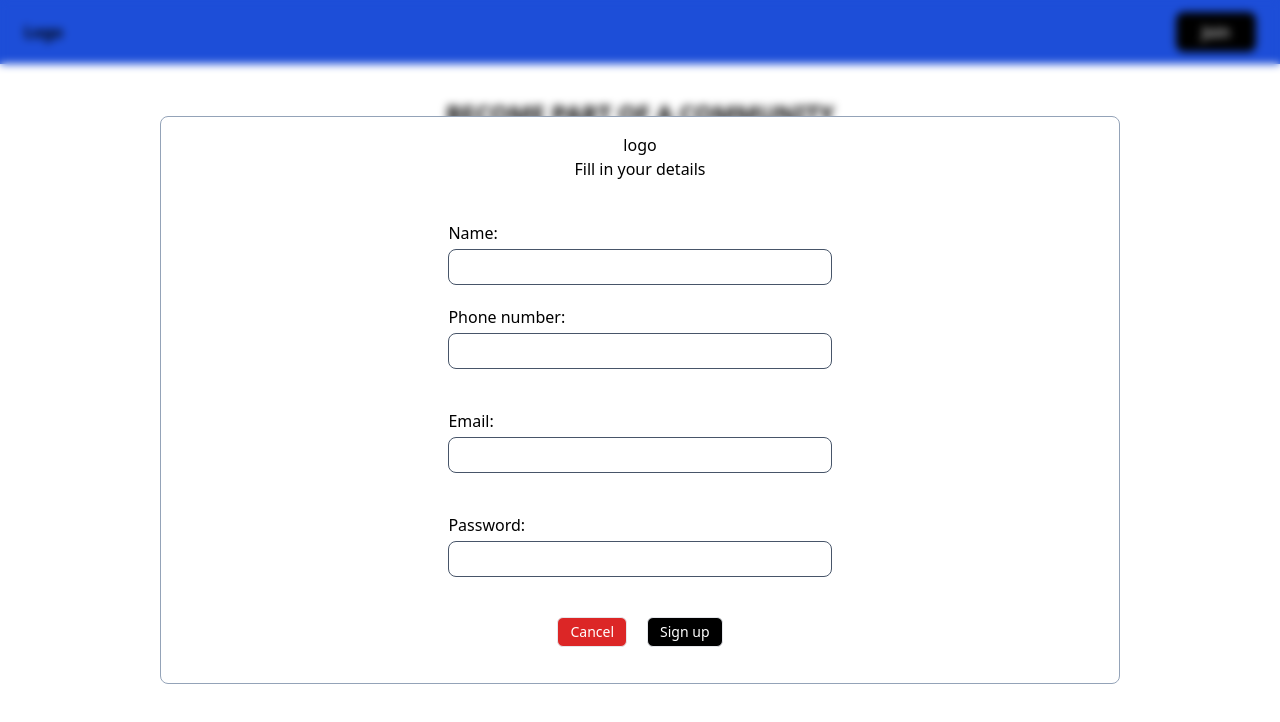
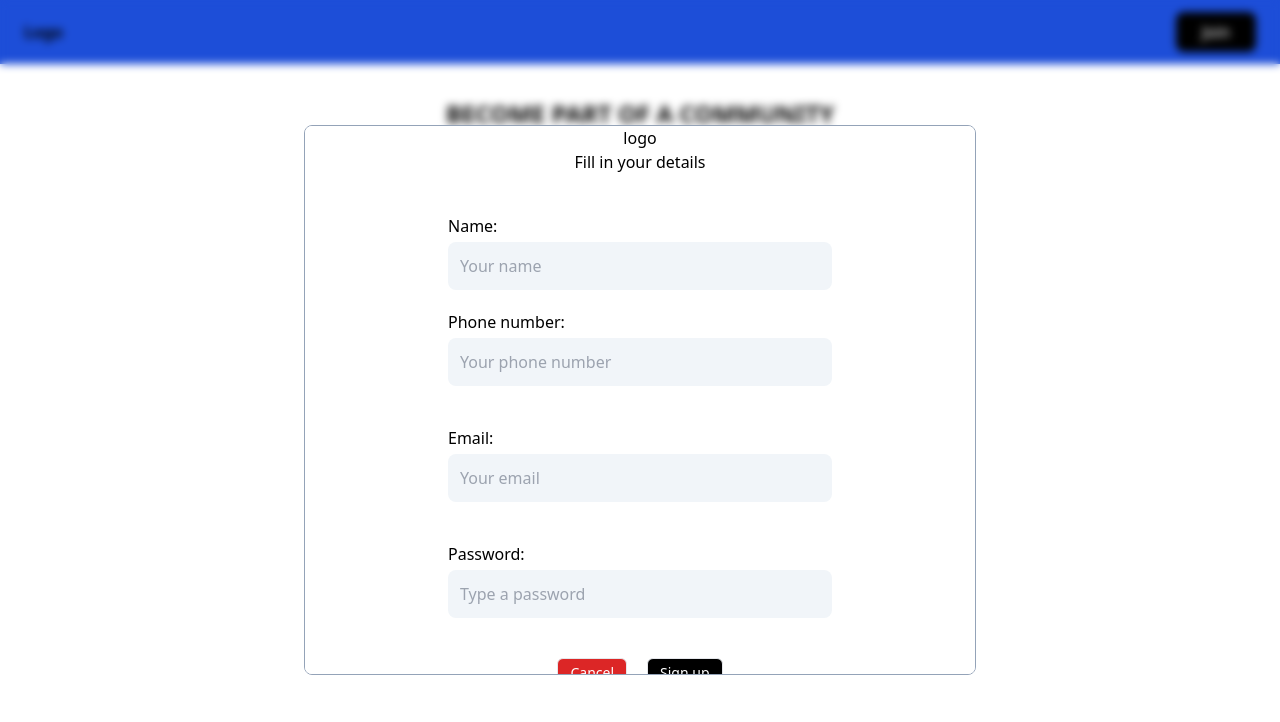
Before and after one commit to Bigchills/OAuth, a React (Vite) app: page / in a window 1280 px wide. Both pictures are taken after a click on the button "Create an account". Shown: the top 722 px of the page. Built offline with nearby package versions, Linux system fonts and the light colour scheme.

Commit message:
user data

```diff
--- a/src/Pages/Homepage.jsx
+++ b/src/Pages/Homepage.jsx
@@ -9,9 +9,7 @@ import axios from 'axios'
 const Homepage = () => {
   const location = useLocation();
   const navigate = useNavigate();
-  const [userData, setUserData]=useState()
-  const [loading, setLoading] = useState(true);
-  const [error, setError] = useState(null);
+
 
   useEffect(() => {
     const searchParams = new URLSearchParams(location.search);
@@ -20,11 +18,11 @@ const Homepage = () => {
     if (token) {
       // Store the token in localStorage
       localStorage.setItem('authToken', token);
-
       // Remove the token from the URL
       navigate('/home', { replace: true });
     }
   }, [location, navigate]);
+
 
   return (
     <div>
--- a/src/components/Auth.jsx
+++ b/src/components/Auth.jsx
@@ -1,10 +1,8 @@
 import axios from 'axios';
 import React from 'react'
-import { useEffect } from 'react';
-import { useState } from 'react';
+import { useEffect, useState } from 'react';
 import Loginmodal from './Loginmodal';
 import Newaccountmodal from './Newaccountmodal';
-import { useParams, useSearchParams, useNavigate } from 'react-router-dom';
 
 const Auth = () => {
     const redirect=async()=>{
@@ -22,20 +20,18 @@ const Auth = () => {
 
 
 
-
-
   return (
     <>
     <div className=" mt-20 w-3/4 mx-auto border-black space-y-2
                     ">
-        <div className='border-b border-slate-600 max-w-80 mx-auto' >
+        <div className='border-b border-slate-600 max-w-lg mx-auto' >
             <h2 className="text-xl font-semibold mb-2
                             ">
                 Join Today!
             </h2>
         </div>
         <div className="flex flex-col font-semibold py-4 px-2 space-y-2 max-w-80 mx-auto ">
-            <button className='border rounded-xl py-4 px-2  hover:bg-black hover:text-white' onClick={redirect} >
+            <button className='border  rounded-xl py-4 px-2  hover:bg-black hover:text-white' onClick={redirect} >
                 <a href="" className="flex items-center gap-1">
                 <svg className='' xmlns="http://www.w3.org/2000/svg" x="0px" y="0px" width="20" height="20" viewBox="0 0 48 48">
                     <path fill="#FFC107" d="M43.611,20.083H42V20H24v8h11.303c-1.649,4.657-6.08,8-11.303,
@@ -77,13 +73,13 @@ const Auth = () => {
         <div className="text-center space-y-4 font-semibold">
             <h3 className="mt-8">Already have an account?</h3>
             <button onClick={openLogin}
-            className="bg-transparent hover:bg-slate-200 w-2/6 rounded-xl font-semibold
+            className=" bg-transparent hover:bg-slate-200 w-2/6 rounded-xl font-semibold
                 border border-slate-300 py-2">
-                Sign in</button>
+                Sign in </button>
         </div>
     </div>
 
-    {openLoginModal && <Loginmodal closeModal={setOpenLoginModal} />}
+    {openLoginModal && <Loginmodal closeModa ={setOpenLoginModal} />}
     {openNewAccountModal && <Newaccountmodal closeModal={setOpenNewAccountModal}/>}
 
     </>
--- a/src/components/Bottomnav.jsx
+++ b/src/components/Bottomnav.jsx
@@ -2,7 +2,7 @@ import React from 'react'
 
 const Bottomnav = () => {
   return (
-    <div >
+    <div className="md:hidden" >
         <nav className="fixed w-full z-10 bottom-0 flex px-5 justify-around py-3 border border-solid">
             <div><svg className="hover:text-white hover:bg-black font-bold" class="w-6 h-6 text-gray-800 dark:text-white" aria-hidden="true" xmlns="http://www.w3.org/2000/svg" width="24" height="24" fill="none" viewBox="0 0 24 24">
                 <path stroke="currentColor" stroke-linecap="round" stroke-linejoin="round" stroke-width="2" d="m4 12 8-8 8 8M6 10.5V19a1 1 0 0 0 1 1h3v-3a1 1 0 0 1 1-1h2a1 1 0 0 1 1 1v3h3a1 1 0 0 0 1-1v-8.5"/>
--- a/src/components/Loginmodal.jsx
+++ b/src/components/Loginmodal.jsx
@@ -3,7 +3,7 @@ import React from 'react'
 const Loginmodal = ({closeModal}) => {
 
   return (
-    <div className=" w-full h-full fixed top-0 backdrop-blur-sm flex justify-center items-center">
+    <div className=" w-full h-full fixed py-5 top-0 backdrop-blur-sm flex justify-center items-center">
         <div className="w-full h-full md:h-96 shadow-md md:w-1/2 rounded-md border border-slate-400 z-10 bg-white font-semibold">
             <div className="font-medium text-center">
                 <h2>logo</h2>
@@ -11,12 +11,12 @@ const Loginmodal = ({closeModal}) => {
             <form action="">
                 <div className="flex flex-col w-3/5 mt-10 mx-auto space-y-1" >
                     <label className="font-medium" htmlFor="">Username:</label>
-                    <input className="border border-slate-600 h-9 rounded-lg p-2" placeholder='Your email' type="email" />
+                    <input className=" bg-slate-100   rounded-lg p-3" placeholder='Your username' type="email" />
                 </div>
 
                 <div className="flex flex-col w-3/5 mx-auto space-y-1 mt-5 mb-10">
                     <label className="font-medium" htmlFor="">Password:</label>
-                    <input className="border border-slate-600 h-9 rounded-lg p-2" placeholder='Your password' type="password" name="" id="" />
+                    <input className=" bg-slate-100   rounded-lg p-3" placeholder='Your password' type="password" name="" id="" />
                 </div>
 
                 <div className=" w-1/2 flex mx-auto space-x-5 justify-center ">
--- a/src/components/Newaccountmodal.jsx
+++ b/src/components/Newaccountmodal.jsx
@@ -2,9 +2,9 @@ import React from 'react'
 
 const Newaccountmodal = ({closeModal}) => {
   return (
-<div className="w-full h-full fixed top-0 backdrop-blur-sm md:py-8 flex justify-center items-center">
+<div className="w-full h-full fixed top-0 backdrop-blur-sm md:py-5  flex justify-center items-center">
 
-    <div className="w-full md:w-3/4 bg-white font rounded-lg border py-4 border-slate-400 mx-auto">
+    <div className="w-full h-full  md:max-w-2xl md:max-h-[550px] z-10 bg-white font rounded-lg border   border-slate-400 mx-auto overflow-y-scroll overscroll-y-none">
         <div className="font-medium text-center" >
             logo
         </div>
@@ -16,24 +16,24 @@ const Newaccountmodal = ({closeModal}) => {
         </div>
 
         <form action="">
-            <div className="flex flex-col w-3/4 md:w-2/5  mt-10 mx-auto space-y-1" >
+            <div className="flex flex-col w-3/4 md:max-w-sm  mt-10 mx-auto space-y-1" >
                 <label className="font-medium" htmlFor="">Name:</label>
-                <input className="border border-slate-600 h-9 rounded-lg p-2" placeholder='' type="name" required />
+                <input id='name' className=" bg-slate-100 border-slate-600  rounded-lg p-3" placeholder='Your name' type="name" required />
             </div>
 
-            <div className="flex flex-col w-3/4 md:w-2/5  mx-auto space-y-1 mt-5 mb-10">
+            <div className="flex flex-col w-3/4 md:max-w-sm  mx-auto space-y-1 mt-5 mb-10">
                 <label className="font-medium" htmlFor="">Phone number:</label>
-                <input className="border border-slate-600 h-9 rounded-lg p-2" placeholder='' type="number" name="" id="" required />
+                <input className=" bg-slate-100 border-slate-600  rounded-lg p-3" placeholder='Your phone number' type="" name="" id="" required />
             </div>
 
-            <div className="flex flex-col w-3/4 md:w-2/5  mx-auto space-y-1 mt-5 mb-10">
+            <div className="flex flex-col w-3/4 md:max-w-sm   mx-auto space-y-1 mt-5 mb-10">
                 <label className="font-medium" htmlFor="">Email:</label>
-                <input className="border border-slate-600 h-9 rounded-lg p-2" placeholder='' type="email" name="" id="" required />
+                <input className=" bg-slate-100 border-slate-600 rounded-lg p-3" placeholder='Your email' type="email" name="" id="" required />
             </div>
 
-            <div className="flex flex-col w-3/4 md:w-2/5 mx-auto space-y-1 mt-5 mb-10">
+            <div className="flex flex-col w-3/4 md:max-w-sm  mx-auto space-y-1 mt-5 mb-10">
                 <label className="font-medium" htmlFor="">Password:</label>
-                <input className="border border-slate-600 h-9 rounded-lg p-2" placeholder='' type="password" name="" id="" required />
+                <input className=" bg-slate-100 border-slate-600  rounded-lg p-3" placeholder='Type a password' type="password" name="" id="" required />
             </div>
         </form>
 
```
